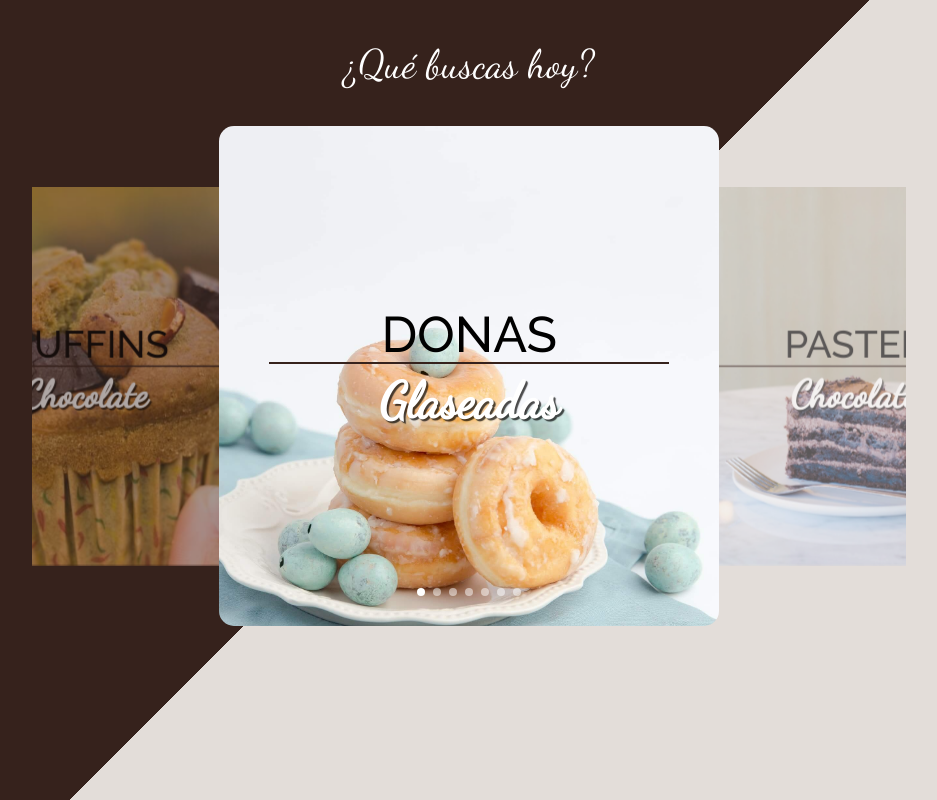
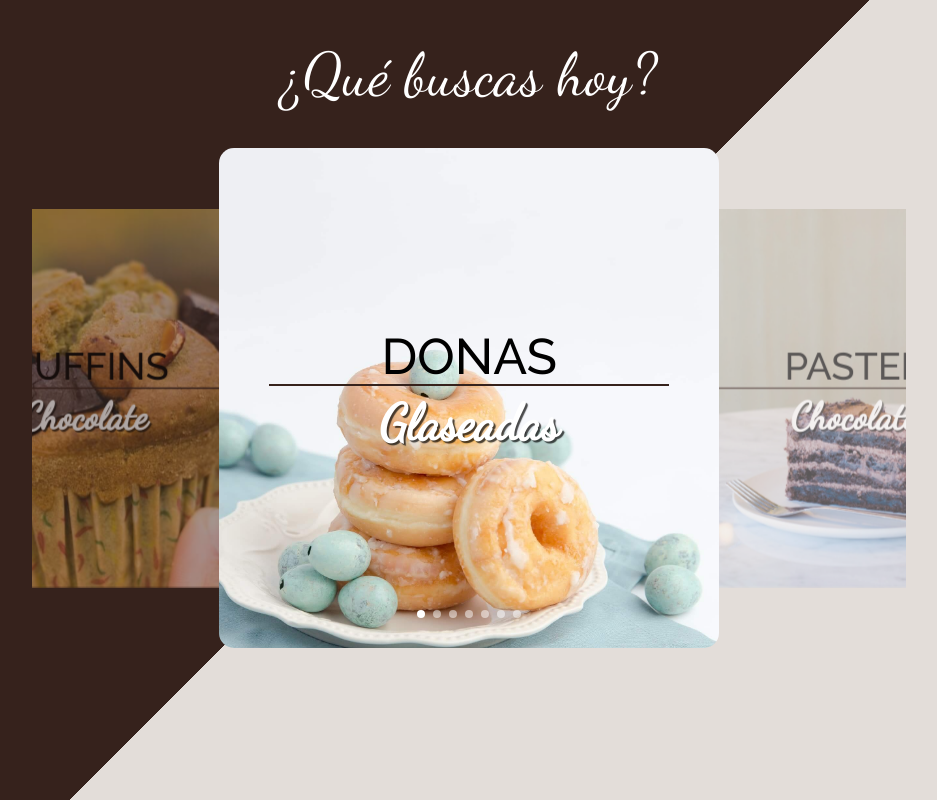
Before and after one commit to emmy-espinoza/practicaCarousel, a plain HTML site: page index.html in a window 1280 px wide. Shown: the whole page, without its empty margins (171-1108 px from the left). Drawn offline with nearby package versions, Linux system fonts and the light colour scheme.

Commit message:
midificaciones css

```diff
--- a/css/estilos.css
+++ b/css/estilos.css
@@ -6,25 +6,27 @@
 
 body {
     min-height: 100vh;
-    background-image: linear-gradient(-45deg, #e3ddd9 50%, #36221c 50%);
-    font-family: 'Raleway', sans-serif;
+    background-image: linear-gradient(-45deg, #e3ddd9 50%, #36221c 50%); /*linea marron y blanca*/
+    font-family: 'Raleway', sans-serif; /*fuente sacada de google*/
 }
-
+/*Formato del titolo principal*/
 .titulo {
-    font-size: 40px;
-    font-family: 'Dancing Script', cursive;
-    margin-bottom: 40px;
+    font-size: 60px; /*Tamaño del titulo*/
+    font-family: 'Dancing Script', cursive; /*fuente*/
+    margin-bottom: 40px; /*Margen inferior*/
     color: #fff;
 }
+/*formato del nombre de los productos*/
 
 .subtitulo {
     margin: 0;
     color: #000;
-    display: inline;
+    display: inline; /*si el elementento es en bloque o en línea*/
     font-size: 50px;
-    font-weight: 500;
-    text-transform: uppercase;
+    font-weight: 500; /*Grosor de la letra*/
+    text-transform: uppercase; /*letras en mayúsculas*/
 }
+/*formato del subtitulo*/
 
 .sabor {
     color: #fff;
@@ -62,7 +64,7 @@ body {
     position: absolute;
     top: 0;
     left: 0;
-    z-index: -1; /*enviamos a la imagen al fondo*/
+    z-index: -1; /*enviamos la imagen al fondo*/
     border-radius: 15px;
 }
 .carousel .indicator .indicator-item{
--- a/js/main.js
+++ b/js/main.js
@@ -1,12 +1,12 @@
 document.addEventListener('DOMContentLoaded', ()=>{
-    const elementosCarousel = document.querySelectorAll('.carousel');
+    const elementosCarousel = document.querySelectorAll('.carousel'); /*Inicializa el carousel*/
 M.Carousel.init(elementosCarousel,{
-    duration: 150,
-    dist: -80, /*distancia entre imagenes*/
-    shift: 5,
-    padding: 5,
+    duration: 150, /*tiempo de transición de las imágenes*/
+    dist: -80, /*distancia de persperctiva, se superponen*/
+    shift: 5,/*distamcia entre cada una*/
+    padding: 5, /*cantidad del espacio entre el borde y el contenido del elemento*/
     numVisible: 5, /*las imagenes visibles*/
-    indicators: true,
-    noWrap: false,
+    indicators: true,/*Nos muestra los indicadores (los circulos de las imagenes)*/
+    noWrap: false, /*comienza desde */
 } );
 });
```
